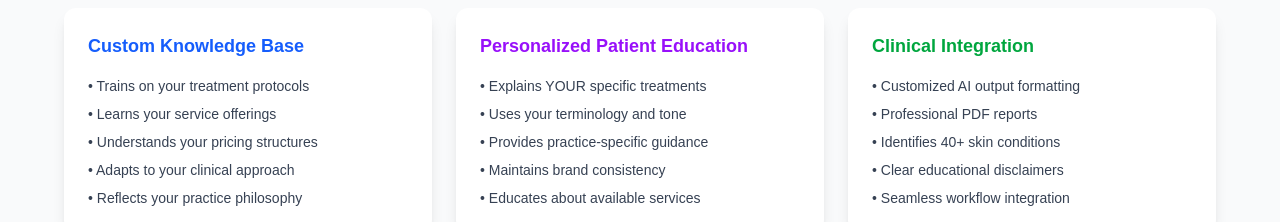
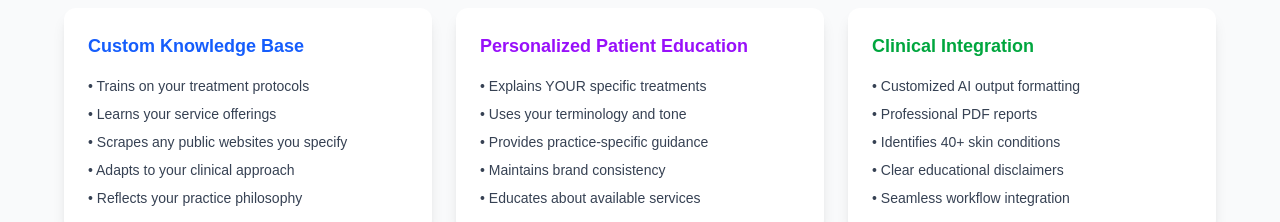
Before and after one commit to ReidGlaze/twintipsolutions-vercel, a Next.js app: page / in a window 1280 px wide. Shown: the part 3400-3622 px from the top of the page. Built offline with nearby package versions, Linux system fonts and the light colour scheme.

Commit message:
Add website scraping capability to custom knowledge base
- Added 'Scrapes any public websites you specify' to Custom Knowledge Base section
- Highlights ability to train AI on external websites that allow scraping
- Expands data sources beyond just practice documents

```diff
--- a/src/app/page.tsx
+++ b/src/app/page.tsx
@@ -323,7 +323,7 @@ export default function Home() {
               <ul className="space-y-2 text-sm text-gray-700 dark:text-gray-300">
                 <li>• Trains on your treatment protocols</li>
                 <li>• Learns your service offerings</li>
-                <li>• Understands your pricing structures</li>
+                <li>• Scrapes any public websites you specify</li>
                 <li>• Adapts to your clinical approach</li>
                 <li>• Reflects your practice philosophy</li>
               </ul>
```
